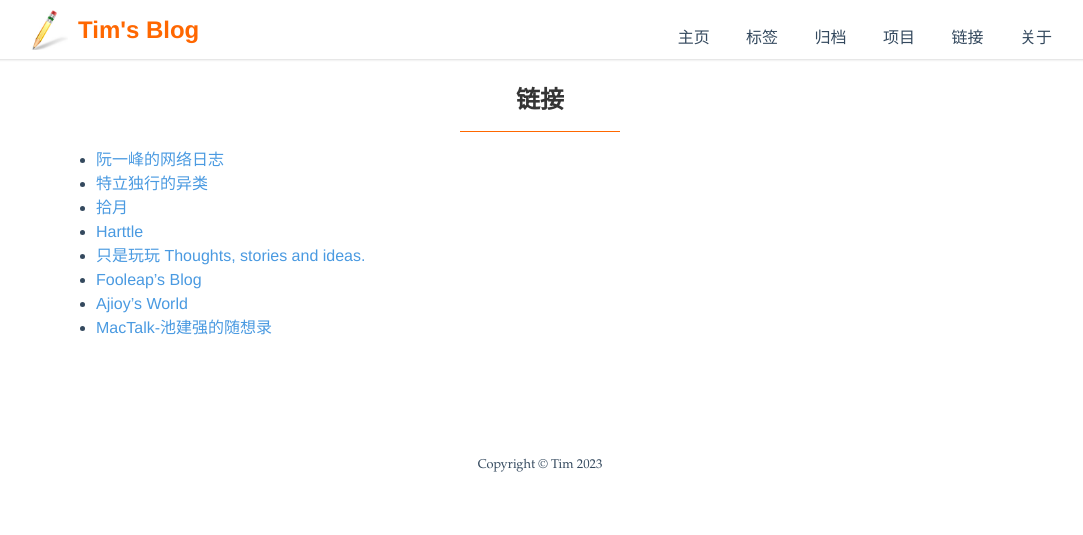
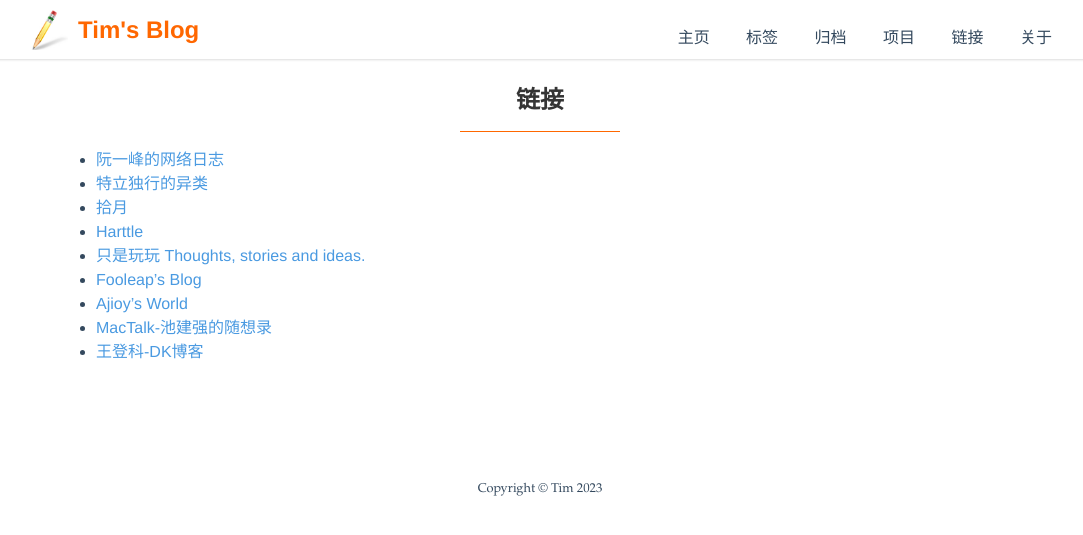
Before and after one commit to leanfish2011/leanfish2011.github.io, a Jekyll site: the page built from _pages/link.md, in a window 1280 px wide. Shown: the top 535 px of the page, without its empty margins (100-1183 px from the left). Built offline with Jekyll 4.4.1, drawn with Linux system fonts in a browser that asks for light colours.

Commit message:
Update link.md

```diff
--- a/_pages/link.md
+++ b/_pages/link.md
@@ -15,3 +15,4 @@ permalink: /link
 * <a href="https://blog.fooleap.org" target ="_blank">Fooleap's Blog</a>
 * <a href="https://ajioy.cn" target ="_blank">Ajioy's World</a>
 * <a href="https://macshuo.com" target ="_blank">MacTalk-池建强的随想录</a>
+* <a href="https://greatdk.com" target ="_blank">王登科-DK博客</a>
```
